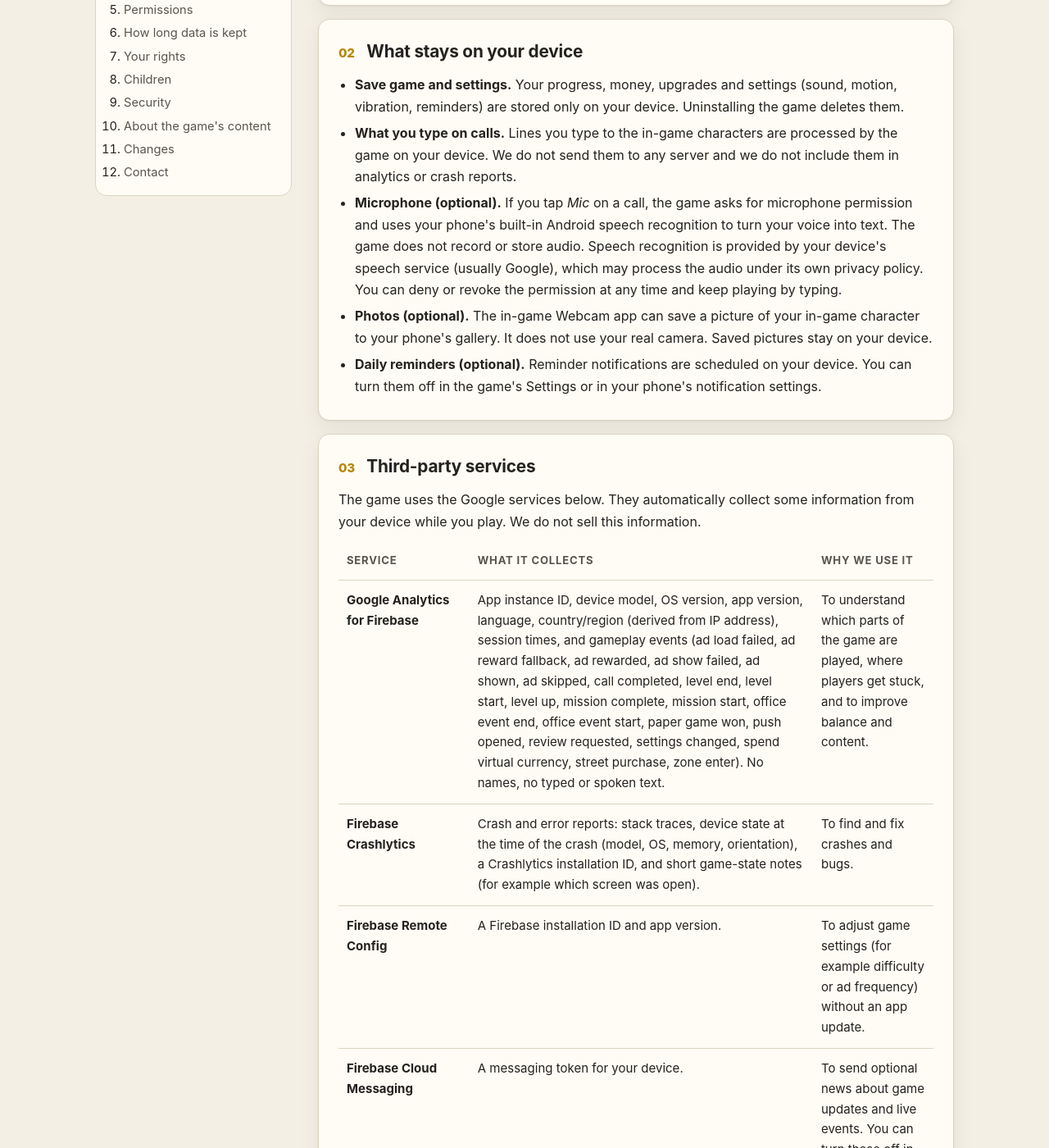
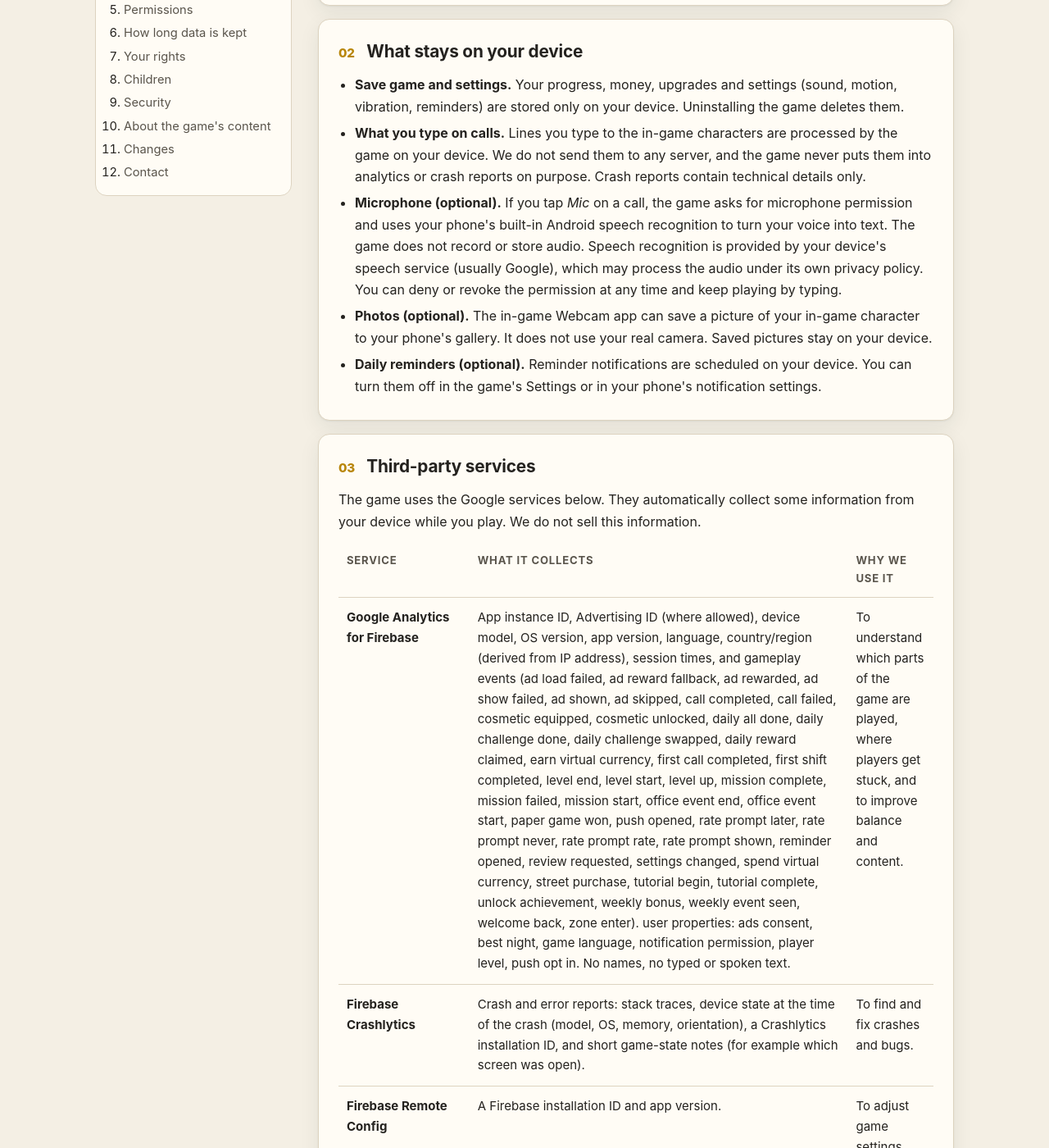
Before and after one commit to madaxe05/granny_pp, a plain HTML site: page index.html in a window 1280 px wide. Shown: the part 1309-2709 px from the top of the page at 82% size. Drawn offline with Linux system fonts and the light colour scheme.

Commit message:
Privacy policy: every analytics event and user property, Advertising ID under Analytics

```diff
--- a/index.html
+++ b/index.html
@@ -201,7 +201,7 @@
       <h2><span class="n">02</span>What stays on your device</h2>
       <ul>
         <li><strong>Save game and settings.</strong> Your progress, money, upgrades and settings (sound, motion, vibration, reminders) are stored only on your device. Uninstalling the game deletes them.</li>
-        <li><strong>What you type on calls.</strong> Lines you type to the in-game characters are processed by the game on your device. We do not send them to any server and we do not include them in analytics or crash reports.</li>
+        <li><strong>What you type on calls.</strong> Lines you type to the in-game characters are processed by the game on your device. We do not send them to any server, and the game never puts them into analytics or crash reports on purpose. Crash reports contain technical details only.</li>
         <li><strong>Microphone (optional).</strong> If you tap <em>Mic</em> on a call, the game asks for microphone permission and uses your phone's built-in Android speech recognition to turn your voice into text. The game does not record or store audio. Speech recognition is provided by your device's speech service (usually Google), which may process the audio under its own privacy policy. You can deny or revoke the permission at any time and keep playing by typing.</li>
         <li><strong>Photos (optional).</strong> The in-game Webcam app can save a picture of your in-game character to your phone's gallery. It does not use your real camera. Saved pictures stay on your device.</li>
         <li><strong>Daily reminders (optional).</strong> Reminder notifications are scheduled on your device. You can turn them off in the game's Settings or in your phone's notification settings.</li>
@@ -216,7 +216,7 @@
         <tbody>
     <tr>
       <td>Google Analytics for Firebase</td>
-      <td>App instance ID, device model, OS version, app version, language, country/region (derived from IP address), session times, and gameplay events (ad load failed, ad reward fallback, ad rewarded, ad show failed, ad shown, ad skipped, call completed, level end, level start, level up, mission complete, mission start, office event end, office event start, paper game won, push opened, review requested, settings changed, spend virtual currency, street purchase, zone enter). No names, no typed or spoken text.</td>
+      <td>App instance ID, Advertising ID (where allowed), device model, OS version, app version, language, country/region (derived from IP address), session times, and gameplay events (ad load failed, ad reward fallback, ad rewarded, ad show failed, ad shown, ad skipped, call completed, call failed, cosmetic equipped, cosmetic unlocked, daily all done, daily challenge done, daily challenge swapped, daily reward claimed, earn virtual currency, first call completed, first shift completed, level end, level start, level up, mission complete, mission failed, mission start, office event end, office event start, paper game won, push opened, rate prompt later, rate prompt never, rate prompt rate, rate prompt shown, reminder opened, review requested, settings changed, spend virtual currency, street purchase, tutorial begin, tutorial complete, unlock achievement, weekly bonus, weekly event seen, welcome back, zone enter). user properties: ads consent, best night, game language, notification permission, player level, push opt in. No names, no typed or spoken text.</td>
       <td>To understand which parts of the game are played, where players get stuck, and to improve balance and content.</td>
     </tr>
     <tr>
```
Also changed, not shown: policy_fingerprint.txt.
